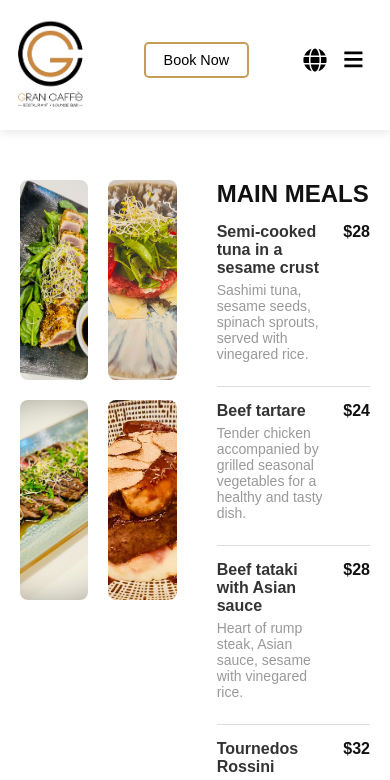
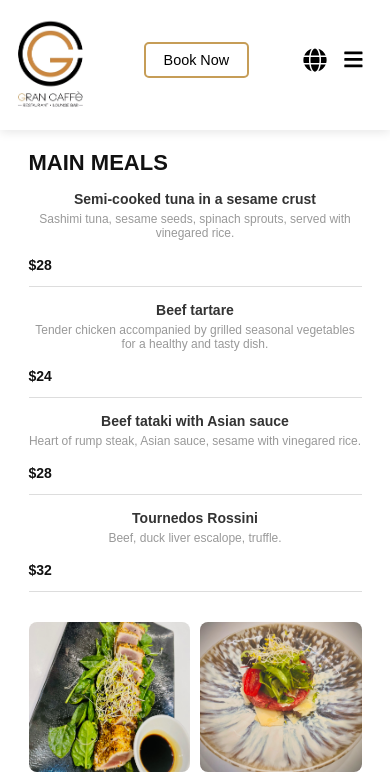
Before and after one commit to mateorumac/grancaffe, a React (Create React App) app: page /menu in a window 390 px wide. Shown: the top 780 px of the page. Built offline with nearby package versions, Linux system fonts and the light colour scheme.

Commit message:
menu responzivan

```diff
--- a/src/pages/Menu.css
+++ b/src/pages/Menu.css
@@ -72,3 +72,112 @@
   align-self: flex-start;
   margin-left: 20px;
 }
+
+/* Laptop View (up to 1200px) */
+@media (max-width: 1200px) {
+  .container {
+    padding: 40px 20px;
+    gap: 30px;
+  }
+
+  .menu-section-title {
+    font-size: 22px;
+  }
+
+  .menu-item {
+    padding-bottom: 8px;
+  }
+}
+
+/* Tablet View (up to 768px) */
+@media (max-width: 768px) {
+  .container,
+  .container.reversed {
+    flex-direction: column;
+    align-items: center;
+    text-align: center;
+  }
+
+  .menu-section-title {
+    font-size: 22px;
+    margin-bottom: 10px;
+  }
+
+  .menu-item {
+    flex-direction: column;
+    align-items: center;
+    text-align: center;
+    margin-top: 10px;
+    padding-bottom: 8px;
+  }
+
+  .item-name,
+  .item-price {
+    font-size: 14px;
+    margin: 5px 0;
+  }
+
+  .item-description {
+    font-size: 13px;
+  }
+}
+
+/* Mobile View (up to 480px) */
+@media (max-width: 480px) {
+  /* Main Meals Section */
+  .container:first-of-type .left-section {
+    order: 2;
+  }
+
+  .container:first-of-type .right-section {
+    order: 1;
+  }
+
+  /* Dessert Section */
+  .container:nth-of-type(3) .left-section {
+    order: 2;
+  }
+
+  .container:nth-of-type(3) .right-section {
+    order: 1;
+  }
+
+  .container,
+  .container.reversed {
+    flex-direction: column;
+    align-items: center;
+    padding: 20px 10px;
+    text-align: center;
+  }
+
+  .left-section,
+  .right-section-reversed,
+  .left-section-reversed,
+  .right-section {
+    grid-template-columns: repeat(2, 1fr);
+    gap: 10px;
+    max-width: 90%;
+  }
+
+  .menu-image {
+    height: 150px;
+    object-fit: cover;
+  }
+
+  .menu-item {
+    flex-direction: column;
+    align-items: center;
+    text-align: center;
+    padding-bottom: 8px;
+  }
+
+  .item-name,
+  .item-price {
+    font-size: 14px;
+    margin: 5px 0;
+  }
+
+  .item-description {
+    font-size: 12px;
+  }
+}
```
